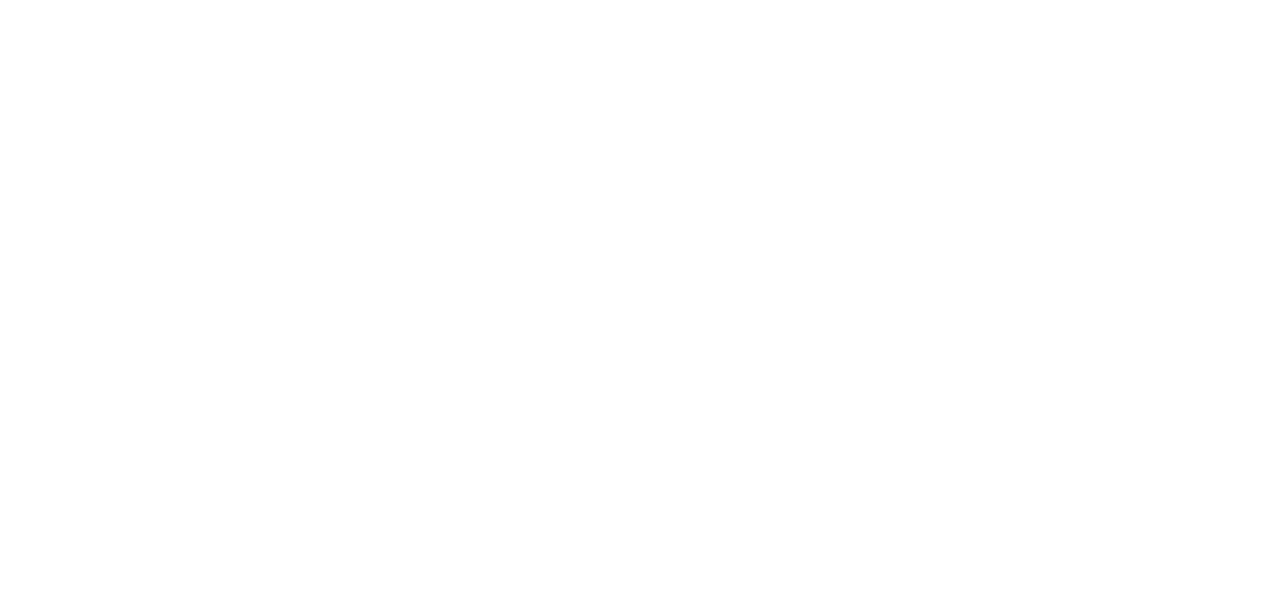
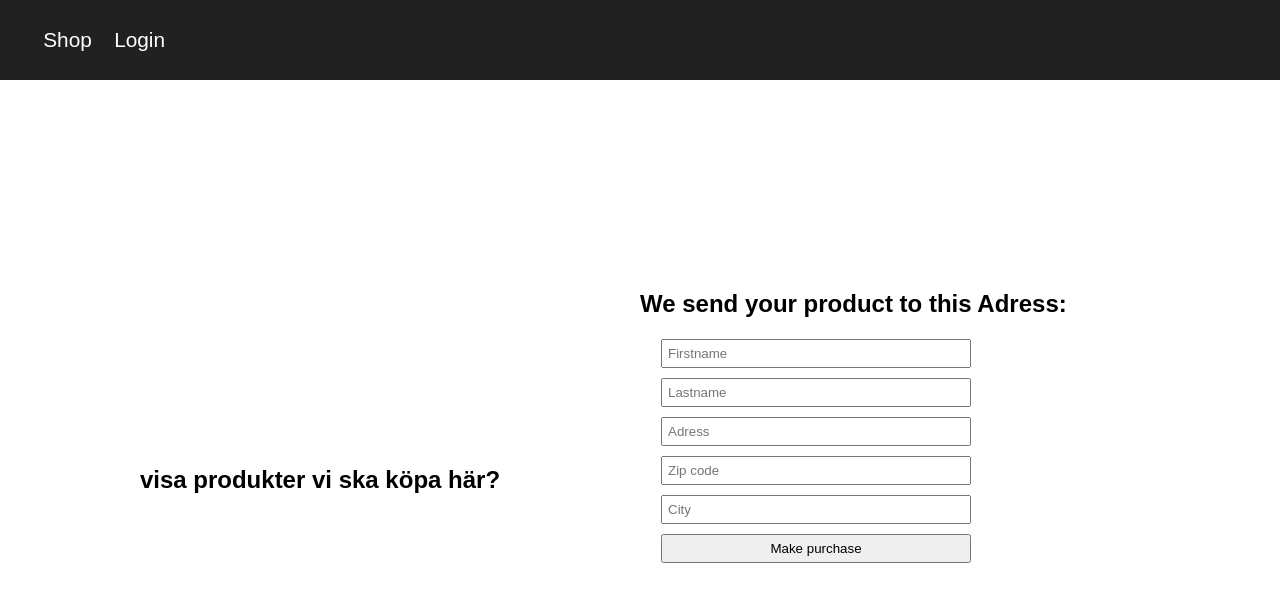
Before and after one commit to amalia980/Webshop_react, a React (Create React App) app in the folder webshop-app/: page /checkout in a window 1280 px wide. Before the commit this address had no page. Shown: the top 602 px of the page. Built offline with nearby package versions, Linux system fonts and the light colour scheme.

Commit message:
checkout

```diff
--- a/webshop-app/src/App.js
+++ b/webshop-app/src/App.js
@@ -2,6 +2,7 @@
 import Login from "./pages/Login"
 import Shop from './pages/Shop';
 import ShowInDom from "./ShowInDom"
+import Checkout from './pages/Checkout';
 
 function App() {
 
@@ -14,6 +15,7 @@
         <Route path="login" element={ <Login />} />
         <Route path="shop" element={ <Shop />} />
         <Route path="shop/:firstname/:lastname/" element={ <Shop />} />
+        <Route path="checkout" element={<Checkout/>}></Route>
       </Route>
     </Routes>
     </BrowserRouter>
--- a/webshop-app/src/context/UserContext.js
+++ b/webshop-app/src/context/UserContext.js
@@ -5,13 +5,17 @@
 const UserProvider = ({children}) => {
   const [loggedIn, setLoggedIn] = useState(false);
 
+
+
   const [user, setUser] = useState({
     firstname: "",
     lastname: "",
     password: "",
-    address: "",
+    adress: "",
     city: "",
+    zipCode: "",
   });
+
 
 
   return (
--- /dev/null
+++ b/webshop-app/src/pages/CSS/Checkout.css
@@ -0,0 +1,37 @@
+
+
+.bodyCheckout{
+    display: flex;
+    width: 100%;
+    height: 100vh;
+}
+
+.buyProductsWrapper{
+    flex:1;
+    display:flex;
+    height: 100%;
+    justify-content: center;
+    align-items: center;
+    flex-direction: column;
+}
+
+.checkoutFormWrapper{
+    flex: 1;
+    display:flex;
+    height: 100%;
+    justify-content: center;
+    flex-direction: column;
+}
+
+.checkoutForm{
+    display: flex;
+    flex-direction: column;
+    margin:1rem;
+    width: 20rem;
+    height: 20rem;
+}
+
+.checkoutInput, .checkoutButton{
+    padding:5px;
+    margin:5px;
+}
--- a/webshop-app/src/pages/Checkout.js
+++ b/webshop-app/src/pages/Checkout.js
@@ -1,8 +1,88 @@
-import React from 'react'
+import React, {useState, useContext} from 'react'
+import './CSS/Checkout.css'
+import {UserContext} from '../context/UserContext'
+
 
 const Checkout = () => {
+
+   const {user} = useContext(UserContext)
+
+
+   const [deliveryInfo, setDeliveryInfo] = useState({
+       firstname: user.firstname || "",
+       lastname: user.lastname ||  "",
+       adress: user.adress || "",
+       city: user.city || "",
+       zipCode: user.zipCode || "",
+       products: []
+   })
+
+
+
+  const handleInput = (e) => {
+    setDeliveryInfo({ ...deliveryInfo, [e.target.name]: e.target.value });
+  };
+
+   const sendOrder = (e) => {
+       e.preventDefault();
+       alert(JSON.stringify(deliveryInfo))
+   }
+
     return (
-        <div>
+        <div className="bodyCheckout">
+             <div className="buyProductsWrapper">
+                <h2>visa produkter vi ska köpa här?</h2>
+             </div>
+
+            <div className="checkoutFormWrapper">
+            <h2>We send your product to this Adress:</h2>
+            <form onSubmit={sendOrder} className="checkoutForm">
+
+            <input
+                className="checkoutInput"
+                name="firstname"
+                placeholder="Firstname"
+                onChange={handleInput}
+                value={deliveryInfo.firstname}
+                required
+              />
+              <input
+                className="checkoutInput"
+                name="lastname"
+                placeholder="Lastname"
+                onChange={handleInput}
+                value={deliveryInfo.lastname}
+                required
+              />
+              <input
+                className="checkoutInput"
+                name="adress"
+                placeholder="Adress"
+                onChange={handleInput}
+                value={deliveryInfo.adress}
+                required
+              />
+
+              <input
+                className="checkoutInput"
+                name="zipCode"
+                placeholder="Zip code"
+                onChange={handleInput}
+                value={deliveryInfo.zipCode}
+                required
+              />
+              <input
+                className="checkoutInput"
+                name="city"
+                placeholder="City"
+                onChange={handleInput}
+                value={deliveryInfo.city}
+                required
+              />
+             <button className="checkoutButton" type='submit' className="checkoutButton">Make purchase</button>
+            </form>
+            </div>
+
 
         </div>
     )
--- a/webshop-app/src/pages/Login.js
+++ b/webshop-app/src/pages/Login.js
@@ -30,6 +30,7 @@
        <h2>Optional</h2>
        <input name="adress" placeholder="Adress" onChange={handleInput} />
        <input name="city" placeholder="City" onChange={handleInput} />
+       <input name="zipCode" placeholder="Zip Code" onChange={handleInput} />
         <button className="loginButton" type="submit">Login</button>
        </form>
     </div>
```
